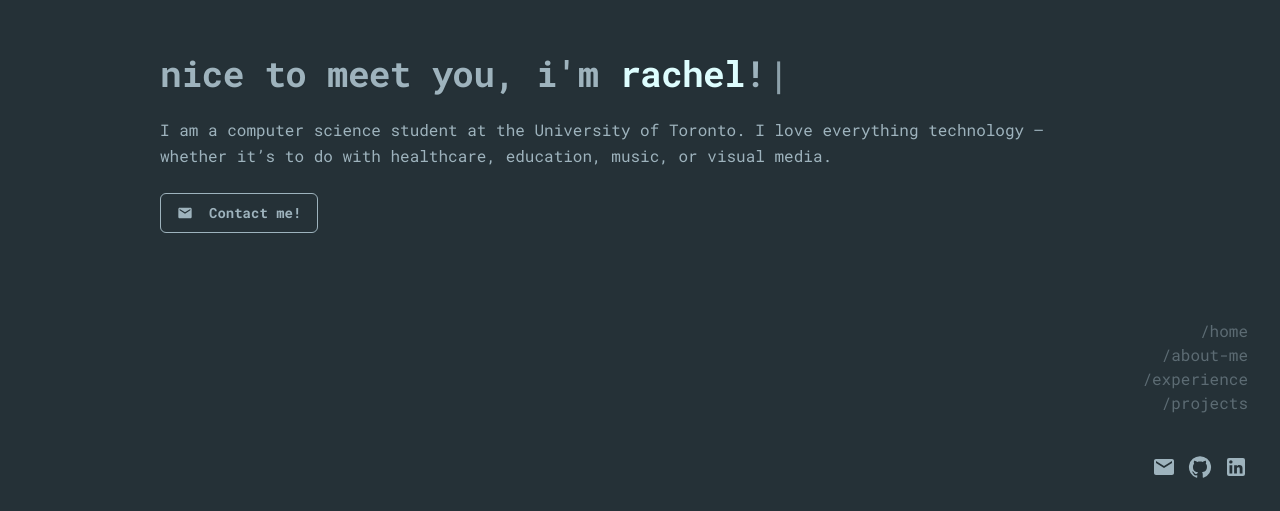
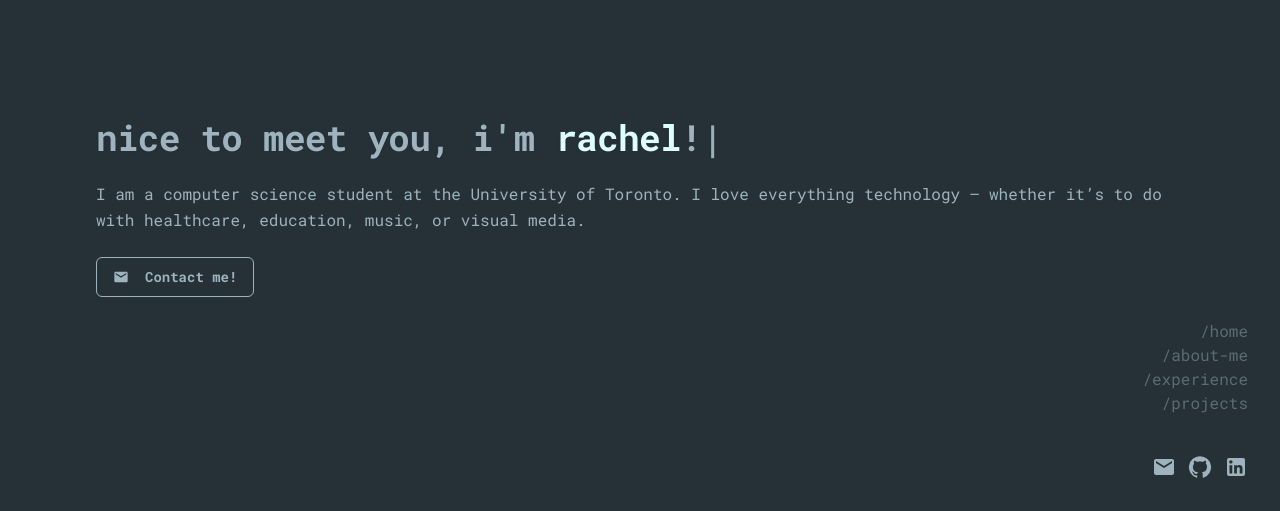
Before and after one commit to rachelkd/portfolio, a React (Vite) app: page / in a window 1280 px wide. Shown: the part 289-800 px from the top of the page. Built offline with nearby package versions, Linux system fonts and the light colour scheme.

Commit message:
Fixed padding and added blink animation in tailwind

```diff
--- a/src/App.tsx
+++ b/src/App.tsx
@@ -1,8 +1,3 @@
-// import { useState } from 'react';
-// import reactLogo from './assets/react.svg';
-// import viteLogo from '/vite.svg';
-// import { BrowserRouter as Router, Routes, Route } from 'react-router-dom';
-
 // Components
 import Navbar from './components/Navbar';
 import Footer from './components/Footer';
@@ -14,19 +9,19 @@ import Experience from './components/pages/Experience';
 import Projects from './components/pages/Projects';
 
 // CSS
-import './App.css';
+// import './App.css';
 
 function App() {
     return (
         <>
-            <div className='w-full p-2 sm:p-4 md:p-6 lg:p-8'>
+            <div className='w-full p-8 md:p-24'>
                 <Intro />
                 <AboutMe />
                 <Experience />
                 <Projects />
                 <Navbar />
             </div>
-            <div className='footer'>
+            <div className='flex justify-center items-center w-full'>
                 <Footer />
             </div>
         </>
--- a/src/components/ui/typing-animation.tsx
+++ b/src/components/ui/typing-animation.tsx
@@ -54,7 +54,7 @@ export function TypingAnimation({
                 )}
             >
                 {formattedText}
-                <span className='typing-cursor'>|</span>
+                <span className='animate-blink'>|</span>
             </h1>
         </div>
     );
--- a/tailwind.config.js
+++ b/tailwind.config.js
@@ -56,6 +56,15 @@ export default {
                 md: 'calc(var(--radius) - 2px)',
                 sm: 'calc(var(--radius) - 4px)',
             },
+            keyframes: {
+                blink: {
+                    '0%, 100%': { opacity: '1' },
+                    '50%': { opacity: '0' },
+                },
+            },
+            animation: {
+                blink: 'blink 1s ease-in-out infinite',
+            },
         },
     },
     plugins: [require('tailwindcss-animate')],
```
